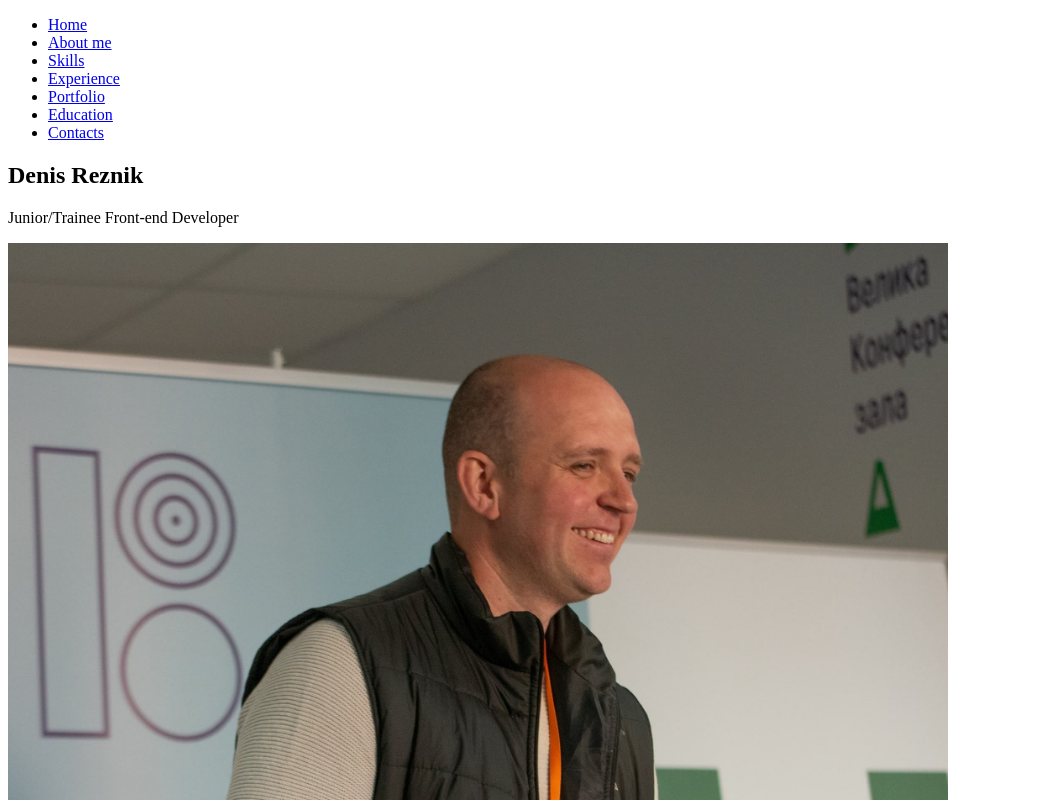
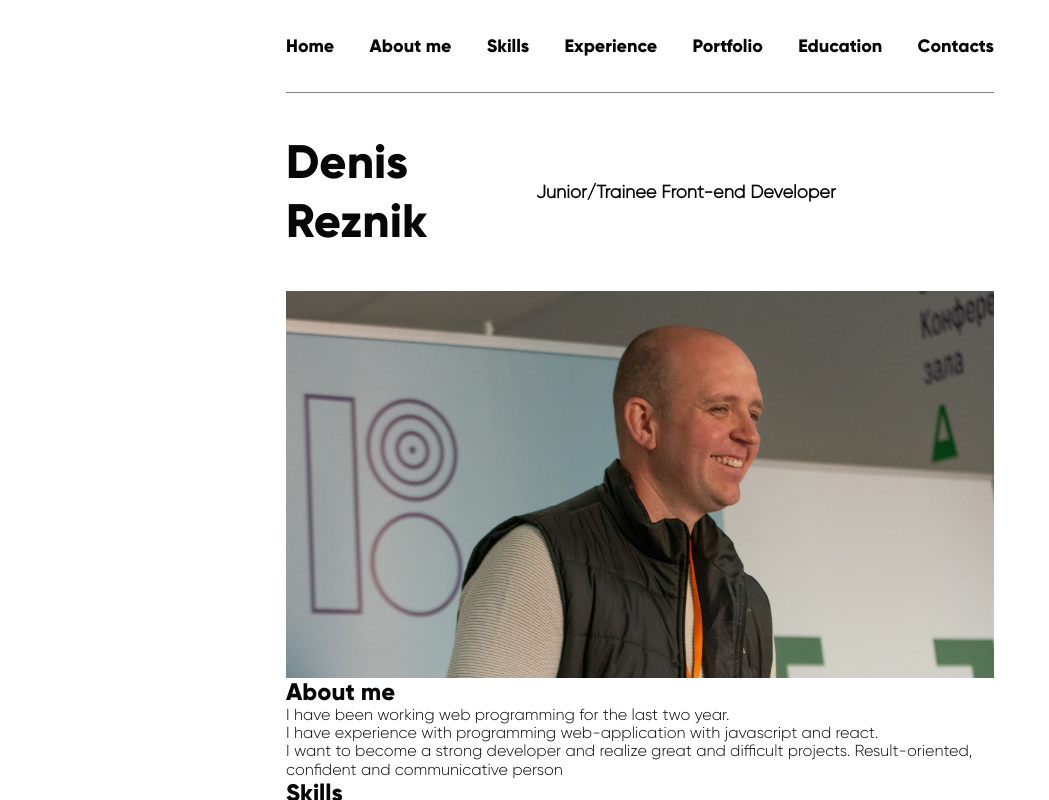
Before and after one commit to reznik-denis/resume, a plain HTML site: page index.html in a window 1280 px wide. Shown: the top 800 px of the page, without its empty margins (0-1049 px from the left). Drawn offline with nearby package versions, Linux system fonts and the light colour scheme.

Commit message:
add style nav and hero

```diff
--- a/index.html
+++ b/index.html
@@ -5,53 +5,60 @@
     <meta http-equiv="X-UA-Compatible" content="IE=edge">
     <meta name="viewport" content="width=device-width, initial-scale=1.0">
     <link rel="stylesheet" href="./style/font.css">
+    <link rel="stylesheet" href="node_modules/modern-normalize/modern-normalize.css">
     <link rel="stylesheet" href="./style/style.css">
     <title>Resume Reznik D.O.</title>
 </head>
 <body>
+    <div class="container">
         <header>
             <nav class="nav" id="home">
-            <ul class="nav-list">
+                <ul class="nav-list list">
                     <li class="nav-item">
-                    <a href="#home">Home</a>
+                        <a class="link" href="#home">Home</a>
                     </li>
                     <li class="nav-item">
-                    <a href="#about-me">About me</a>
+                        <a class="link" href="#about-me">About me</a>
                     </li>
                     <li class="nav-item">
-                    <a href="#skills">Skills</a>
+                        <a class="link" href="#skills">Skills</a>
                     </li>
                     <li class="nav-item">
-                    <a href="#experience">Experience</a>
+                        <a class="link" href="#experience">Experience</a>
                     </li>
                     <li class="nav-item">
-                    <a href="#portfolio">Portfolio</a>
+                        <a class="link" href="#portfolio">Portfolio</a>
                     </li>
                     <li class="nav-item">
-                    <a href="#education">Education</a>
+                        <a class="link" href="#education">Education</a>
                     </li>
                     <li class="nav-item">
-                    <a href="#contacts">Contacts</a>
+                        <a class="link" href="#contacts">Contacts</a>
                     </li>
                 </ul>
             </nav>
         </header>
         <main>
             <section class="hero">
+                <div class="hero-text-thumb">
                     <h1 class="hero-title">Denis Reznik</h1>
                     <p class="hero-description">Junior/Trainee Front-end Developer</p>
+                </div>
+                <div class="hero-img-thumb">
                     <img src="./images/logo.jpg" alt="Main foto" width="940px">
+                </div>
             </section>
             <section class="about-me" id="about-me">
                 <h2 class="about-me-title">About me</h2>
-            <p class="about-me-description">I have been working web programming for the last two year. <br> I have experience
+                <p class="about-me-description">I have been working web programming for the last two year. <br> I have
+                    experience
                     with programming web-application with javascript and react. <br> I want to become a strong developer and
                     realize great and difficult projects. Result-oriented, confident and communicative person</p>
             </section>
             <section class="skills" id="skills">
                 <h2 class="skills-title">Skills</h2>
                 <h3 class="teh-skills">Technical skills</h3>
-            <ul class="teh-skills-list">
+                <ul class="teh-skills-list list">
                     <li class="teh-skills-item">HTML5</li>
                     <li class="teh-skills-item">CSS, SCSS</li>
                     <li class="teh-skills-item">Bootstrap</li>
@@ -65,7 +72,7 @@
                     <li class="teh-skills-item">Redux</li>
                 </ul>
                 <h3 class="soft-skills">Soft skills</h3>
-            <ul class="soft-skills list">
+                <ul class="soft-skills list list">
                     <li class="soft-skills-item">Problem Solving</li>
                     <li class="soft-skills-item">Teamwork</li>
                     <li class="soft-skills-item">Communication</li>
@@ -75,7 +82,7 @@
                     <li class="soft-skills-item">Interest in Helping Others</li>
                 </ul>
                 <h3 class="languages">
-                <ul class="languages-list">
+                    <ul class="languages-list list">
                         <li class="languages-item">Ukrainian - Native</li>
                         <li class="languages-item">Russian - Native</li>
                         <li class="languages-item">English - Pre-Intermediate</li>
@@ -84,7 +91,7 @@
             </section>
             <section class="experience" id="experience">
                 <h2 class="experience-title">Experience</h2>
-            <ul class="experience-list">
+                <ul class="experience-list list">
                     <li class="experience-item">
                         <p class="experience-item-data">Jule 2020 - Present</p>
                         <p class="experience-item-title">Paralegals.org.ua</p>
@@ -98,52 +105,53 @@
                     <li class="experience-item">
                         <p class="experience-item-data">May 2018 - June 2018</p>
                         <p class="experience-item-title">Tehnikadoma.com.ua</p>
-                    <p class="experience-item-description">Website development - installation of design, CMS, configuration of
+                        <p class="experience-item-description">Website development - installation of design, CMS, configuration
+                            of
                             additional modules, installation on hosting, administration</p>
                     </li>
                 </ul>
             </section>
             <section class="portfolio" id="portfolio">
                 <h2 class="portfolio-title">Portfolio</h2>
-            <ul class="portfolio-list">
+                <ul class="portfolio-list list">
                     <li class="portfolio-item">
-                    <a href="https://reznik-denis.github.io/barber-shop-website/">
+                        <a class="link" href="https://reznik-denis.github.io/barber-shop-website/">
                             <img src="./images/barber-shop.jpg" alt="Barber-shop" width="940px">
                             BarberShop - Homepage
                         </a>
                     </li>
                     <li class="portfolio-item">
-                    <a href="https://reznik-denis.github.io/web-studio/index.html">
+                        <a class="link" href="https://reznik-denis.github.io/web-studio/index.html">
                             <img src="./images/Web-studio.jpg" alt="Web-studio" width="940px">
                             Web studio - Homepage
                         </a>
                     </li>
                     <li class="portfolio-item">
-                    <a href="https://reznik-denis.github.io/js-project-group4/">
+                        <a class="link" href="https://reznik-denis.github.io/js-project-group4/">
                             <img src="./images/Filmoteka.jpg" alt="Filmoteka" width="940px">
                             Filmoteka - Homepage
                         </a>
                     </li>
                     <li class="portfolio-item">
-                    <a href="https://search-movies-rdo.netlify.app/">
+                        <a class="link" href="https://search-movies-rdo.netlify.app/">
                             <img src="./images/Search-movies-reackt.jpg" alt="Search-movies" width="940px">
                             Search movies - Homepage
                         </a>
                     </li>
                     <li class="portfolio-item">
-                    <a href="https://tehnikadoma.com.ua/">
+                        <a class="link" href="https://tehnikadoma.com.ua/">
                             <img src="./images/Tehnikadoma.jpg" alt="Tehnikadoma" width="940px">
                             Tehnika doma - Homepage
                         </a>
                     </li>
                     <li class="portfolio-item">
-                    <a href="https://reznik-denis.github.io/elsesser-project/">
+                        <a class="link" href="https://reznik-denis.github.io/elsesser-project/">
                             <img src="./images/elsesser-project.jpg" alt="elsesser-project" width="940px">
                             Elsesser - Homepage
                         </a>
                     </li>
                     <li class="portfolio-item">
-                    <a href="https://reznik-denis.github.io/weather-app/">
+                        <a class="link" href="https://reznik-denis.github.io/weather-app/">
                             <img src="./images/weather-app.jpg" alt="weather-app" width="940px">
                             Weather-app - Homepage
                         </a>
@@ -152,7 +160,7 @@
             </section>
             <section class="education" id="education">
                 <h2 class="education-title">Education</h2>
-            <ul class="education-list">
+                <ul class="education-list list">
                     <li class="education-item">
                         <p class="education-name">Dnipropetrovsk National University of Railway Transport named after
                             Academician V. Lazaryan</p>
@@ -179,21 +187,22 @@
             </section>
         </main>
         <footer class="footer">
-        <ul class="footer-social">
+            <ul class="footer-social list">
                 <li class="foter-item">
-                <a href="https://www.facebook.com/doreznik">Facabook</a>
+                    <a class="link" href="https://www.facebook.com/doreznik">Facabook</a>
                 </li>
                 <li class="foter-item">
-                <a href="https://www.linkedin.com/feed/">Linkedin</a>
+                    <a class="link" href="https://www.linkedin.com/feed/">Linkedin</a>
                 </li>
                 <li class="foter-item">
-                <a href="https://t.me/reznik_do">Telegram</a>
+                    <a class="link" href="https://t.me/reznik_do">Telegram</a>
                 </li>
                 <li class="foter-item">
-                <a href="https://github.com/reznik-denis">GitHub</a>
+                    <a class="link" href="https://github.com/reznik-denis">GitHub</a>
                 </li>
             </ul>
             <button type="button">Up to home</button>
         </footer>
+    </div>
 </body>
 </html>
--- a/style/style.css
+++ b/style/style.css
@@ -0,0 +1,113 @@
+body {
+  color: #070707;
+  font-family: 'Gilroy Light Regular';
+}
+
+h1,
+h2,
+h3 {
+  font-weight: 700;
+  font-family: 'Gilroy ExtraBold Regular';
+}
+
+h1,
+h2,
+h3,
+h4,
+p {
+  margin-bottom: 0;
+  margin-top: 0;
+}
+
+img {
+  display: block;
+  max-width: 100%;
+  height: auto;
+}
+
+.container {
+  padding-left: 30px;
+  padding-right: 30px;
+  margin: 0 auto;
+}
+
+@media screen and (min-width: 375px) {
+  .container {
+    width: 375px;
+  }
+}
+
+@media screen and (min-width: 768px) {
+  .container {
+    width: 768px;
+  }
+}
+
+@media screen and (min-width: 1445px) {
+  .container {
+    width: 940px;
+    padding-left: 250px;
+    padding-right: 250px;
+  }
+}
+
+.list {
+  padding: 0;
+  margin: 0;
+  list-style: none;
+}
+
+.link {
+  text-decoration: none;
+  color: inherit;
+}
+
+/* Header */
+.nav-list {
+  display: flex;
+  justify-content: space-between;
+  padding-top: 35px;
+  padding-bottom: 35px;
+  border-bottom: 1px solid #828282;
+}
+
+.nav-item {
+  font-weight: 700;
+  font-family: 'Gilroy ExtraBold Regular';
+  font-size: 18px;
+  line-height: 22px;
+}
+
+.hero-text-thumb {
+  display: flex;
+  align-items: center;
+}
+
+.hero-title {
+  font-size: 47px;
+  line-height: 59px;
+  width: 100px;
+  margin-top: 40px;
+  margin-bottom: 40px;
+  margin-right: 150px;
+}
+
+.hero-description {
+  font-size: 18px;
+  line-height: 22px;
+  font-weight: 700;
+}
+
+.hero-img-thumb {
+  display: block;
+  max-width: 940px;
+  height: 387px;
+}
+
+.hero-img-thumb > img {
+  display: block;
+  object-fit: cover;
+  object-position: 0px -50px;
+  width: 100%;
+  height: 100%;
+}
```
Lines whose indentation alone changed are shown as unchanged.
